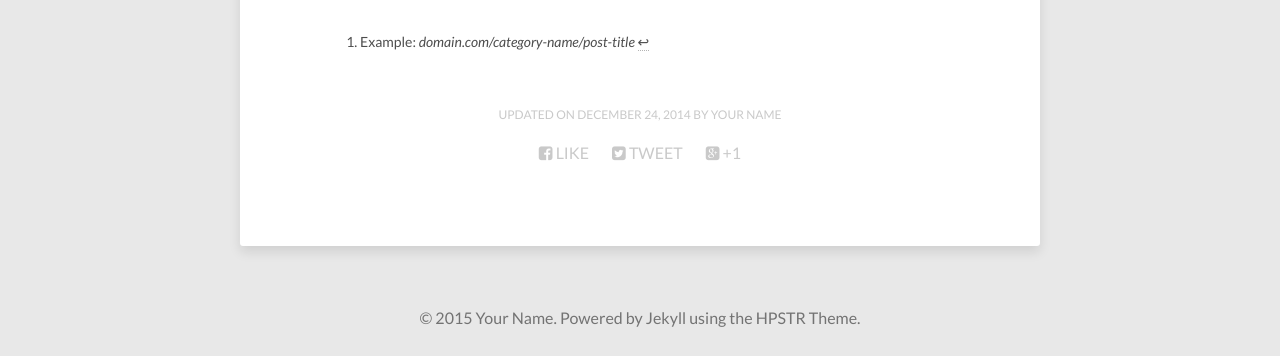
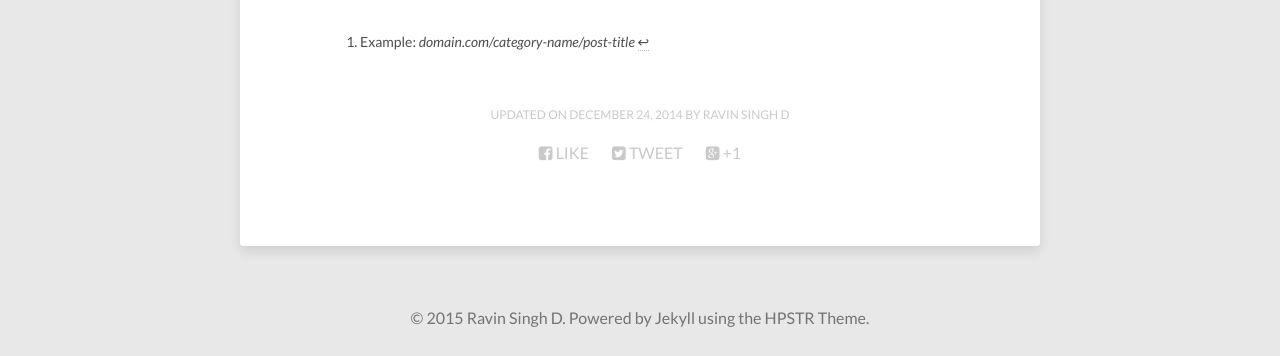
Before and after one commit to ravinsinghd/Blog, a Jekyll site: the page built from about/index.md, in a window 1280 px wide. Shown: the part 1341-1697 px from the top of the page. Built offline with Jekyll 4.4.1, drawn with Linux system fonts in a browser that asks for light colours; nearby versions of some CDN libraries.

Commit message:
Update _config.yml

```diff
--- a/_config.yml
+++ b/_config.yml
@@ -9,10 +9,10 @@ url:
 
 # Owner/author information
 owner:
-  name:           Your Name
+  name:           Ravin Singh D
   avatar:         avatar.jpg
   bio:            "Your bio goes here. It shouldn't be super long but a good two sentences or two should suffice."
-  email:          you@email.com
+  email:          info@ravinsinghd.com
   # Social networking links used in footer. Update and remove as you like.
   twitter:
   facebook:
```
